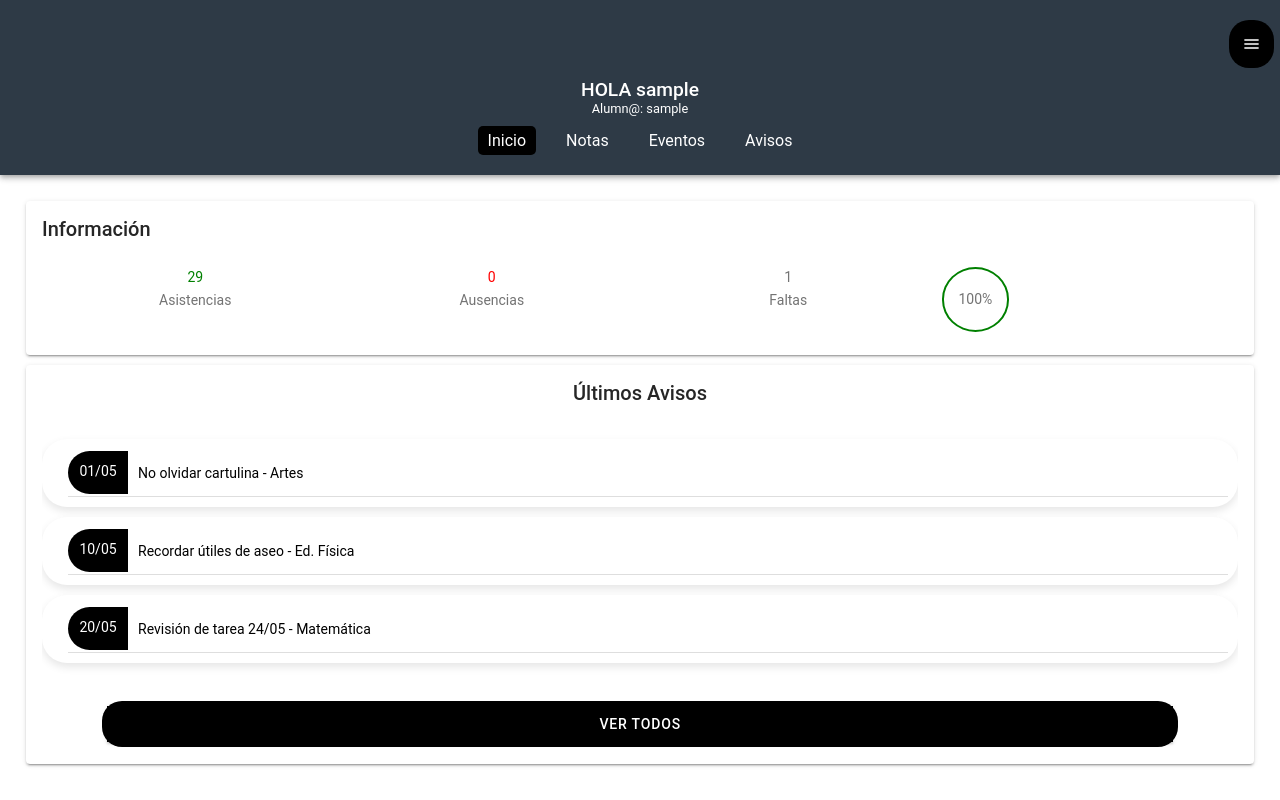
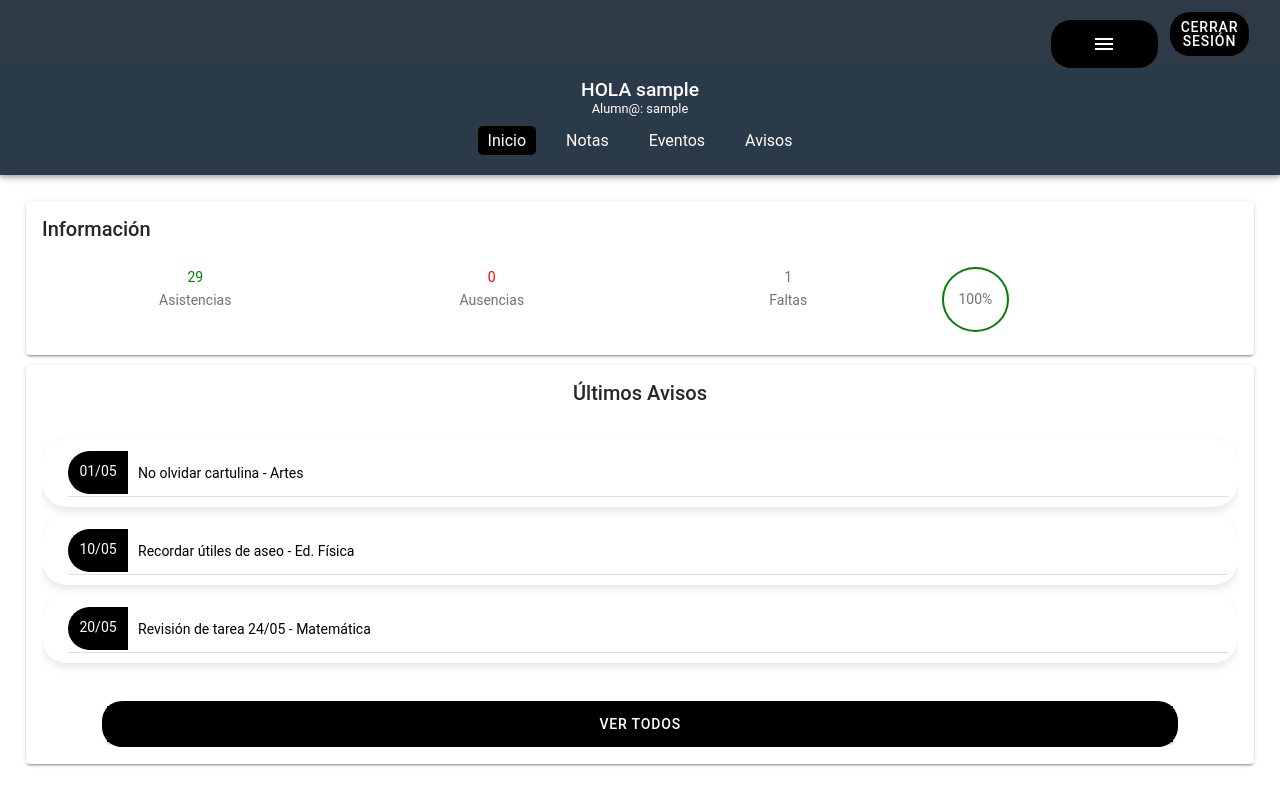
Before and after one commit to TanoOliva/Parent-Track, a React (Vite) app in the folder frontend/ionic-react/: page /home in a window 1280 px wide. Built offline with nearby package versions, Linux system fonts and the light colour scheme; sample sign-in values are in the browser's storage.

Commit message:
cerrar sesión

```diff
--- a/frontend/ionic-react/src/App.tsx
+++ b/frontend/ionic-react/src/App.tsx
@@ -18,8 +18,10 @@ import {
   IonItem,
   IonAvatar,
   IonPage,
+  IonButton,
 } from '@ionic/react';
 import { IonReactRouter } from '@ionic/react-router';
+import { useHistory } from 'react-router-dom';
 
 import Home from './pages/Home';
 import Avisos from './pages/Avisos';
@@ -52,6 +54,13 @@ setupIonicReact();
 
 const App: React.FC = () => {
   const isAuthenticated = localStorage.getItem('isAuthenticated') === 'true';
+
+  const history = useHistory();
+  const handleCerrarSesion = () => {
+    localStorage.removeItem('isAuthenticated');
+    localStorage.removeItem('userName');
+    history.push('/login');
+  };
 
   return (
     <IonApp>
@@ -86,7 +95,7 @@ const App: React.FC = () => {
                     <IonIcon slot="start" icon={settingsOutline} />
                     <IonLabel>Configuración</IonLabel>
                   </IonItem>
-                  <IonItem button>
+                  <IonItem button onClick={handleCerrarSesion}>
                     <IonIcon slot="start" icon={logOutOutline} />
                     <IonLabel>Cerrar Sesión</IonLabel>
                   </IonItem>
--- a/frontend/ionic-react/src/components/Header.css
+++ b/frontend/ionic-react/src/components/Header.css
@@ -1,5 +1,5 @@
 .sub-header {
-    background-color: #2E3A46;
+    background-color: #2b3a49;
     text-align: center;
     padding: 10px;
     color: white;
@@ -33,3 +33,9 @@
     background-color: #000;
     color: white;
   }
+
+  .logout-container {
+    text-align: right;
+    padding: 10px;
+    margin-right: 10px;
+  }
--- a/frontend/ionic-react/src/components/Header.tsx
+++ b/frontend/ionic-react/src/components/Header.tsx
@@ -1,6 +1,7 @@
 // Header.tsx
 import React from 'react';
-import { IonHeader, IonToolbar, IonTitle, IonButtons, IonMenuButton } from '@ionic/react';
+import { IonHeader, IonToolbar, IonTitle, IonButtons, IonMenuButton, IonButton } from '@ionic/react';
+import { useHistory } from 'react-router-dom';
 import './Header.css';
 
 interface HeaderProps {
@@ -9,6 +10,13 @@ interface HeaderProps {
 
 const Header: React.FC<HeaderProps> = ({ title }) => {
   const userName = localStorage.getItem('userName') || 'Invitado';
+  const history = useHistory();
+
+  const handleLogout = () => {
+    localStorage.removeItem('isAuthenticated');
+    localStorage.removeItem('userName');
+    history.push('/login');
+  };
 
   return (
     <IonHeader>
@@ -16,6 +24,9 @@ const Header: React.FC<HeaderProps> = ({ title }) => {
         <IonTitle>{title}</IonTitle>
         <IonButtons slot="end">
           <IonMenuButton />
+          <div className="logout-container">
+            <IonButton onClick={handleLogout}>Cerrar Sesión</IonButton>
+          </div>
         </IonButtons>
       </IonToolbar>
       <div className="sub-header">
```
